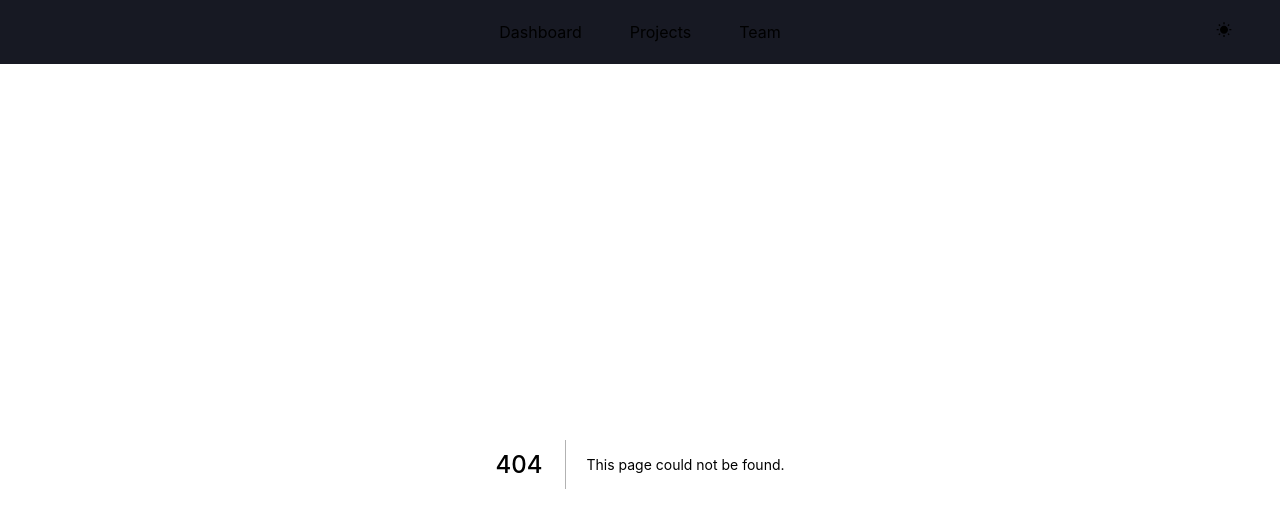
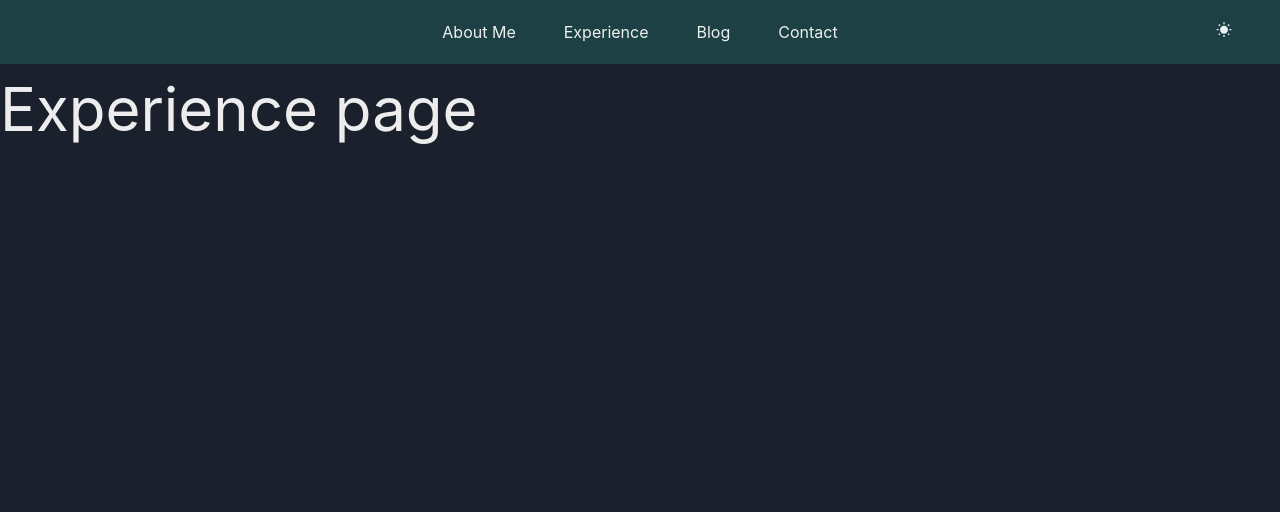
Before and after one commit to JonahhGohh/cv, a Next.js app: page /experience in a window 1280 px wide. Before the commit this address had no page. Shown: the top 512 px of the page. Built offline with nearby package versions, Linux system fonts and the light colour scheme.

Commit message:
Add navlink pages

```diff
--- a/components/Navbar.tsx
+++ b/components/Navbar.tsx
@@ -4,7 +4,7 @@ import { MoonIcon } from '@chakra-ui/icons';
 import { Icon } from '@chakra-ui/react';
 import { MdWbSunny } from 'react-icons/md';
 
-const Links = ['Dashboard', 'Projects', 'Team'];
+const Links = ['About Me', 'Experience', 'Blog', 'Contact'];
 
 const NavLink = ({ children }: { children: ReactNode }) => (
   <Link
@@ -15,7 +15,7 @@ const NavLink = ({ children }: { children: ReactNode }) => (
       textDecoration: 'none',
       bg: useColorModeValue('gray.200', 'gray.700')
     }}
-    href={'#'}
+    href={children.toString() == 'About Me' ? 'aboutMe' : children.toString().toLowerCase()}
   >
     {children}
   </Link>
@@ -25,7 +25,7 @@ function Navbar() {
   const { colorMode, toggleColorMode } = useColorMode();
   return (
     <>
-      <Box bg={useColorModeValue('gray.100', 'gray.900')} px={4}>
+      <Box bg={useColorModeValue('teal.100', 'teal.900')} px={4}>
         <Flex h={16} alignItems={'center'} justifyContent={'center'}>
           <HStack spacing={8} alignItems={'center'}>
             {Links.map((link) => (
--- /dev/null
+++ b/pages/aboutMe.jsx
@@ -0,0 +1,5 @@
+import { Text } from '@chakra-ui/react';
+
+export default function AboutMe() {
+  return <Text>About Me page</Text>;
+}
--- /dev/null
+++ b/pages/blog.tsx
@@ -0,0 +1,5 @@
+import { Text } from '@chakra-ui/react';
+
+export default function Blog() {
+  return <Text>Blog page</Text>;
+}
--- /dev/null
+++ b/pages/contact.jsx
@@ -0,0 +1,5 @@
+import { Text } from '@chakra-ui/react';
+
+export default function Contact() {
+  return <Text>Contact page</Text>;
+}
--- a/pages/skills.tsx
+++ b/pages/experience.tsx
@@ -2,7 +2,7 @@ import React from 'react';
 import { Text } from '@chakra-ui/react';
 
 function skills() {
-  return <Text fontSize="6xl">Hello World!</Text>;
+  return <Text fontSize="6xl">Experience page</Text>;
 }
 
 export default skills;
--- a/pages/index.tsx
+++ b/pages/index.tsx
@@ -1,6 +1,3 @@
-import Head from 'next/head';
-import Image from 'next/image';
-import styles from '../styles/Home.module.css';
 import { Text } from '@chakra-ui/react';
 
 export default function Home() {
```
